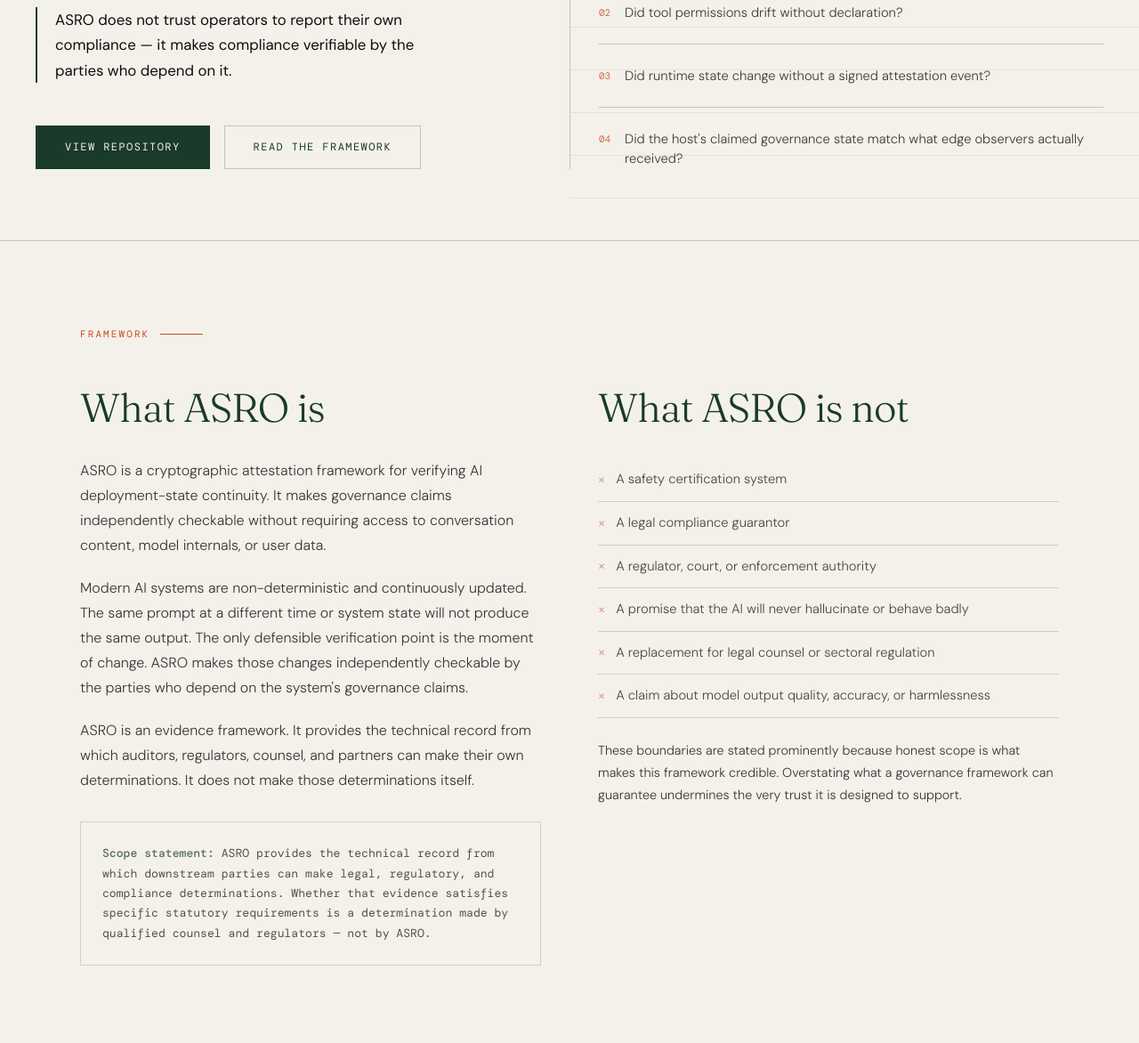
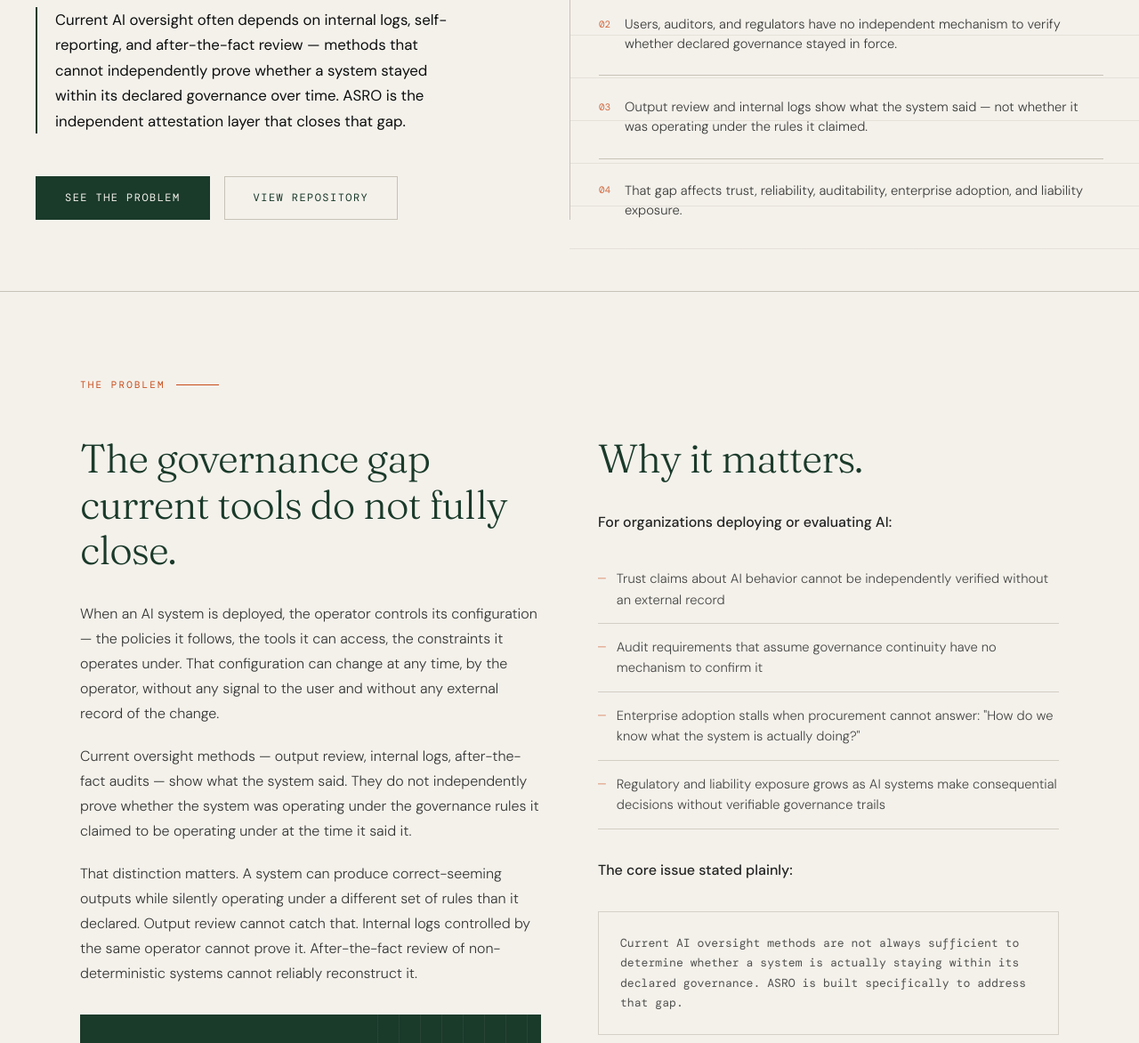
Before and after one commit to magicianzcardstockllc/ASRO, a plain HTML site: page index.html in a window 1280 px wide. Shown: the part 582-1754 px from the top of the page at 89% size. Drawn offline with nearby package versions, Linux system fonts and the light colour scheme; a web font is replaced by a local one.

Commit message:
Update ASRO homepage messaging and impact styles
Added impact-list styling and revised homepage copy to clarify ASRO's purpose, governance gap, problem framing, and solution boundaries.

```diff
--- a/index.html
+++ b/index.html
@@ -345,6 +345,31 @@
       flex-shrink: 0;
     }
 
+    .impact-list {
+      list-style: none;
+      margin-top: 1.5rem;
+    }
+
+    .impact-list li {
+      font-size: 0.92rem;
+      line-height: 1.6;
+      color: var(--ink);
+      opacity: 0.75;
+      padding: 0.9rem 0;
+      border-bottom: 1px solid var(--rule);
+      display: flex;
+      align-items: flex-start;
+      gap: 0.75rem;
+    }
+
+    .impact-list li::before {
+      content: '—';
+      font-family: var(--mono);
+      color: var(--signal);
+      opacity: 0.7;
+      flex-shrink: 0;
+    }
+
     /* ADVERSARIAL MODEL */
     .adversarial-block {
       background: var(--accent);
@@ -592,6 +617,7 @@
   <nav>
     <a href="#top" class="nav-logo">ASRO</a>
     <ul class="nav-links">
+      <li><a href="#problem">The Problem</a></li>
       <li><a href="#what">Framework</a></li>
       <li><a href="#adversarial">Adversarial Model</a></li>
       <li><a href="#evolution">Evolution</a></li>
@@ -604,31 +630,65 @@
   <section class="hero" id="top">
     <div class="hero-left">
       <div class="hero-tag">AI Systems Reliability Operator</div>
-      <h1>Governance claims<br>made <em>independently</em><br>checkable.</h1>
-      <p class="hero-claim">ASRO does not trust operators to report their own compliance — it makes compliance verifiable by the parties who depend on it.</p>
+      <h1>AI systems should not be the <em>only witness</em> to their own compliance.</h1>
+      <p class="hero-claim">Current AI oversight often depends on internal logs, self-reporting, and after-the-fact review — methods that cannot independently prove whether a system stayed within its declared governance over time. ASRO is the independent attestation layer that closes that gap.</p>
       <div class="hero-actions">
-        <a href="https://github.com/magicianzcardstockllc/asro" class="btn-primary" target="_blank" rel="noopener">View Repository</a>
-        <a href="#what" class="btn-secondary">Read the Framework</a>
+        <a href="#problem" class="btn-primary">See the Problem</a>
+        <a href="https://github.com/magicianzcardstockllc/asro" class="btn-secondary" target="_blank" rel="noopener">View Repository</a>
       </div>
     </div>
     <div class="hero-right">
       <div class="four-questions">
-        <div class="four-questions-label">ASRO answers four questions</div>
+        <div class="four-questions-label">The governance gap ASRO addresses</div>
         <div class="question">
           <span class="question-num">01</span>
-          <span class="question-text">Did the declared policy remain in force?</span>
+          <span class="question-text">An AI system's behavior can change after deployment — silently, without any independent external record.</span>
         </div>
         <div class="question">
           <span class="question-num">02</span>
-          <span class="question-text">Did tool permissions drift without declaration?</span>
+          <span class="question-text">Users, auditors, and regulators have no independent mechanism to verify whether declared governance stayed in force.</span>
         </div>
         <div class="question">
           <span class="question-num">03</span>
-          <span class="question-text">Did runtime state change without a signed attestation event?</span>
+          <span class="question-text">Output review and internal logs show what the system said — not whether it was operating under the rules it claimed.</span>
         </div>
         <div class="question">
           <span class="question-num">04</span>
-          <span class="question-text">Did the host's claimed governance state match what edge observers actually received?</span>
+          <span class="question-text">That gap affects trust, reliability, auditability, enterprise adoption, and liability exposure.</span>
+        </div>
+      </div>
+    </div>
+  </section>
+
+  <!-- PROBLEM SECTION -->
+  <section id="problem">
+    <div class="section-inner">
+      <div class="section-label">The Problem</div>
+      <div class="two-col">
+        <div>
+          <h2>The governance gap current tools do not fully close.</h2>
+          <p>When an AI system is deployed, the operator controls its configuration — the policies it follows, the tools it can access, the constraints it operates under. That configuration can change at any time, by the operator, without any signal to the user and without any external record of the change.</p>
+          <p>Current oversight methods — output review, internal logs, after-the-fact audits — show what the system said. They do not independently prove whether the system was operating under the governance rules it claimed to be operating under at the time it said it.</p>
+          <p>That distinction matters. A system can produce correct-seeming outputs while silently operating under a different set of rules than it declared. Output review cannot catch that. Internal logs controlled by the same operator cannot prove it. After-the-fact review of non-deterministic systems cannot reliably reconstruct it.</p>
+          <div class="adversarial-block" style="margin-top: 2rem;">
+            <blockquote style="font-size: clamp(1rem, 2vw, 1.35rem);">
+              "AI systems should not be the only witness to their own compliance."
+            </blockquote>
+          </div>
+        </div>
+        <div>
+          <h2>Why it matters.</h2>
+          <p style="font-weight: 500; opacity: 0.9;">For organizations deploying or evaluating AI:</p>
+          <ul class="impact-list" style="margin-bottom: 2rem;">
+            <li style="border-bottom: 1px solid var(--rule); padding: 0.9rem 0;">Trust claims about AI behavior cannot be independently verified without an external record</li>
+            <li style="border-bottom: 1px solid var(--rule); padding: 0.9rem 0;">Audit requirements that assume governance continuity have no mechanism to confirm it</li>
+            <li style="border-bottom: 1px solid var(--rule); padding: 0.9rem 0;">Enterprise adoption stalls when procurement cannot answer: "How do we know what the system is actually doing?"</li>
+            <li style="padding: 0.9rem 0;">Regulatory and liability exposure grows as AI systems make consequential decisions without verifiable governance trails</li>
+          </ul>
+          <p style="font-weight: 500; opacity: 0.9;">The core issue stated plainly:</p>
+          <div class="scope-note">
+            Current AI oversight methods are not always sufficient to determine whether a system is actually staying within its declared governance. ASRO is built specifically to address that gap.
+          </div>
         </div>
       </div>
     </div>
@@ -637,19 +697,19 @@
   <!-- WHAT ASRO IS / IS NOT -->
   <section id="what">
     <div class="section-inner">
-      <div class="section-label">Framework</div>
+      <div class="section-label">The Solution</div>
       <div class="two-col">
         <div>
-          <h2>What ASRO is</h2>
-          <p>ASRO is a cryptographic attestation framework for verifying AI deployment-state continuity. It makes governance claims independently checkable without requiring access to conversation content, model internals, or user data.</p>
-          <p>Modern AI systems are non-deterministic and continuously updated. The same prompt at a different time or system state will not produce the same output. The only defensible verification point is the moment of change. ASRO makes those changes independently checkable by the parties who depend on the system's governance claims.</p>
+          <h2>What ASRO does.</h2>
+          <p>ASRO adds an independent attestation layer between the operator and the parties who depend on the system's governance claims. It does not read private conversations or judge whether an AI answer is good. It verifies one thing: whether the system was operating under the rules it claimed to be operating under.</p>
+          <p>ASRO works through three components: a Host Meter Agent on the operator side, an Edge Meter Agent on the user side, and an independent ASRO Verifier that reconciles both. When governance state changes, ASRO creates a cryptographically signed, independently witnessable record of the change — at the moment it happens, not after the fact.</p>
           <p>ASRO is an evidence framework. It provides the technical record from which auditors, regulators, counsel, and partners can make their own determinations. It does not make those determinations itself.</p>
           <div class="scope-note">
-            <strong>Scope statement:</strong> ASRO provides the technical record from which downstream parties can make legal, regulatory, and compliance determinations. Whether that evidence satisfies specific statutory requirements is a determination made by qualified counsel and regulators — not by ASRO.
+            <strong>Plain-English value:</strong> ASRO does not judge whether an AI answer is "good." It verifies whether the system was operating under the rules it claimed to be operating under.
           </div>
         </div>
         <div>
-          <h2>What ASRO is not</h2>
+          <h2>What ASRO is not.</h2>
           <ul class="not-list">
             <li>A safety certification system</li>
             <li>A legal compliance guarantor</li>
@@ -657,6 +717,7 @@
             <li>A promise that the AI will never hallucinate or behave badly</li>
             <li>A replacement for legal counsel or sectoral regulation</li>
             <li>A claim about model output quality, accuracy, or harmlessness</li>
+            <li>A surveillance tool — it does not read conversations or access model internals</li>
           </ul>
           <p style="margin-top: 1.5rem; font-size: 0.9rem;">These boundaries are stated prominently because honest scope is what makes this framework credible. Overstating what a governance framework can guarantee undermines the very trust it is designed to support.</p>
         </div>
```
